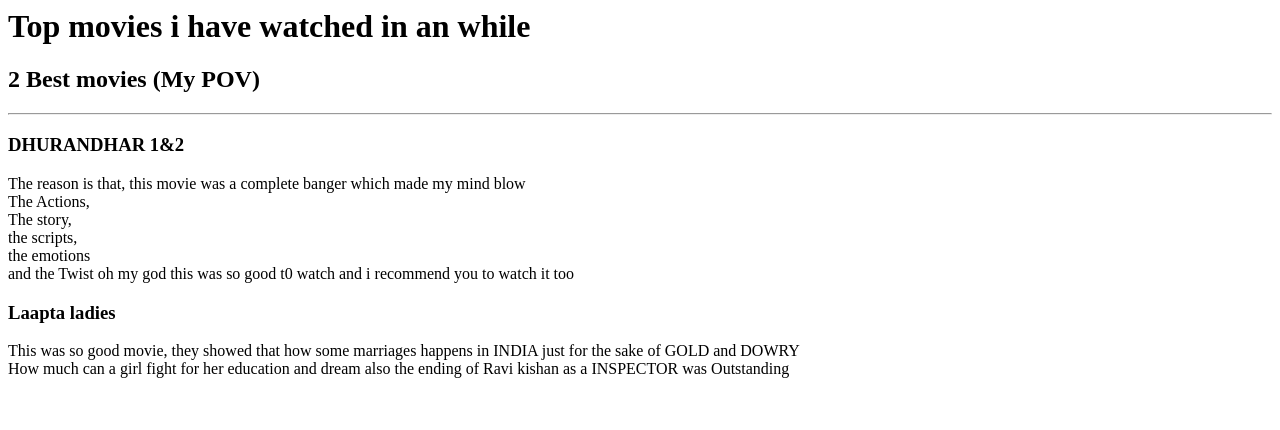
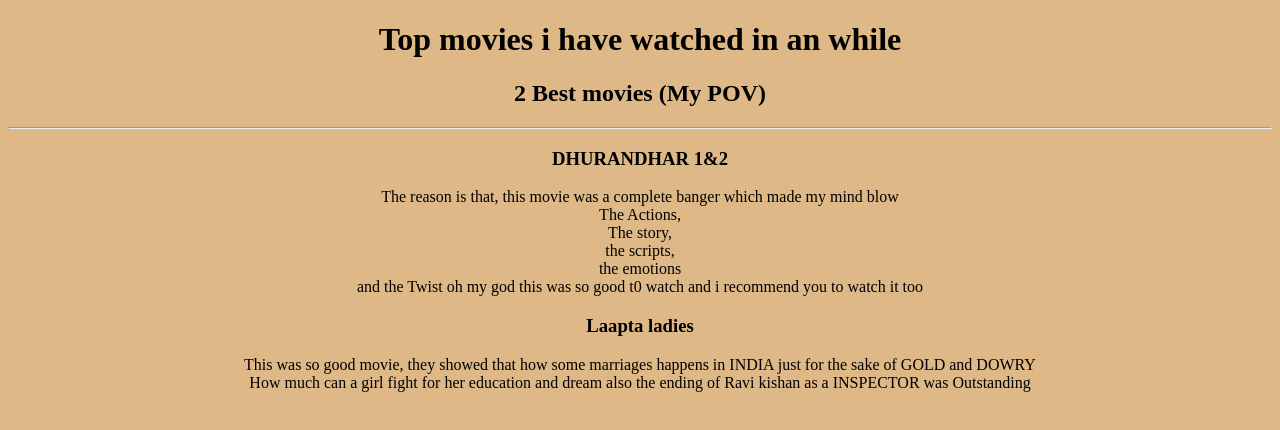
Before and after one commit to ojha-shubham14/Web-Development, a plain HTML site: page 2.4+Movie+Ranking+Project/2.4 Movie Ranking Project/index.html in a window 1280 px wide. Drawn offline with Linux system fonts and the light colour scheme.

Commit message:
modify : Texts alignment and bg colors

```diff
--- a/2.4+Movie+Ranking+Project/2.4 Movie Ranking Project/index.html
+++ b/2.4+Movie+Ranking+Project/2.4 Movie Ranking Project/index.html
@@ -1,5 +1,19 @@
 <!-- Write your code below -->
- <h1>Top movies i have watched in an while</h1>
+ <!DOCTYPE html>
+ <html lang="en">
+ <head>
+    <meta charset="UTF-8">
+    <meta name="viewport" content="width=device-width, initial-scale=1.0">
+    <title>Movie Ranking</title>
+    <style>
+        *{
+            text-align:center;
+            background-color : burlywood
+        }
+    </style>
+ </head>
+ <body>
+    <h1>Top movies i have watched in an while</h1>
  <h2>2 Best movies (My POV)</h2>
  <hr />
  <h3>DHURANDHAR 1&2</h3>
@@ -9,3 +23,5 @@
 <h3>Laapta ladies</h3>
 <p>This was so good movie, they showed that how some marriages happens in INDIA just for the sake of GOLD and DOWRY<br />
 How much can a girl fight for her education and dream also the ending of Ravi kishan as a INSPECTOR was Outstanding</p>
+ </body>
+ </html>
```
Also changed, not shown: 3.4+Birthday+Invite+Project/3.4 Birthday Invite Project/index.html (+19 -1 lines).
